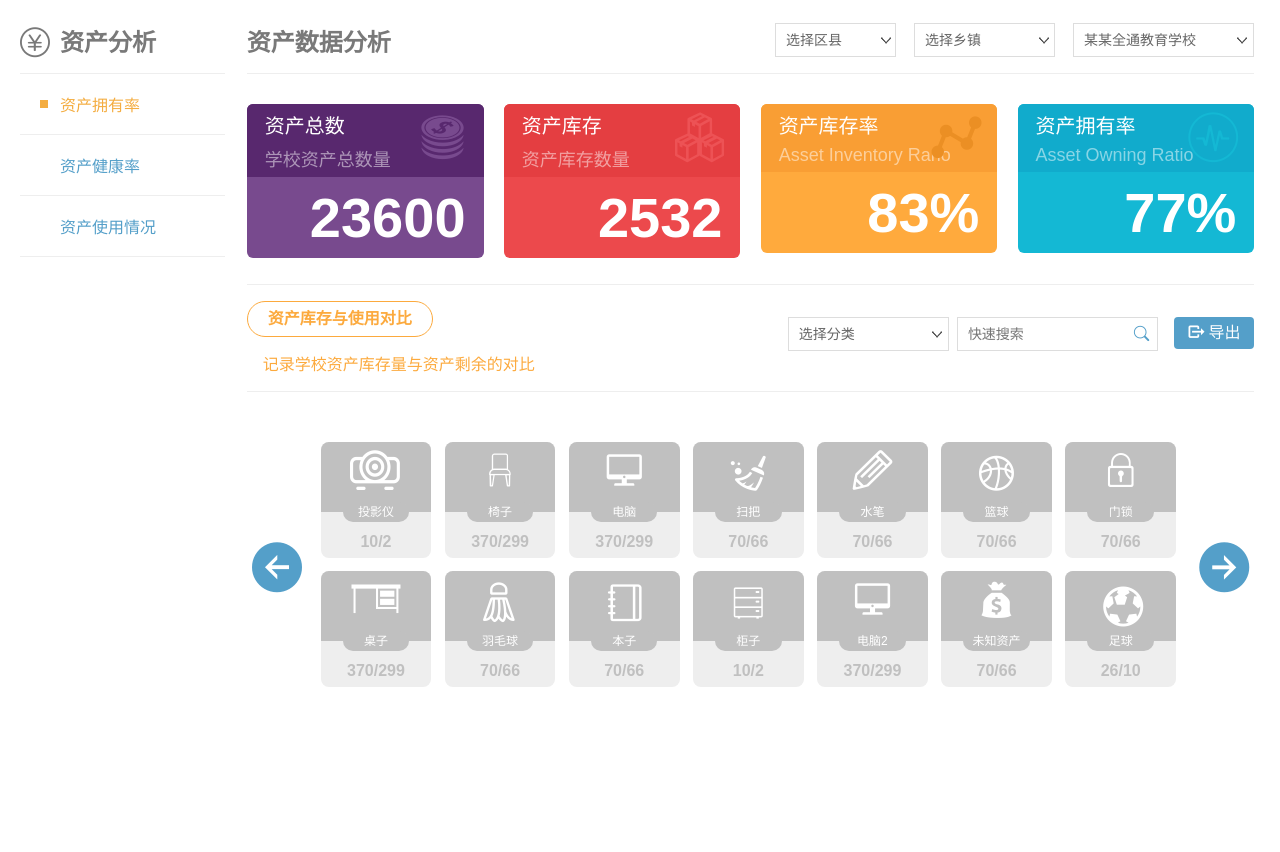
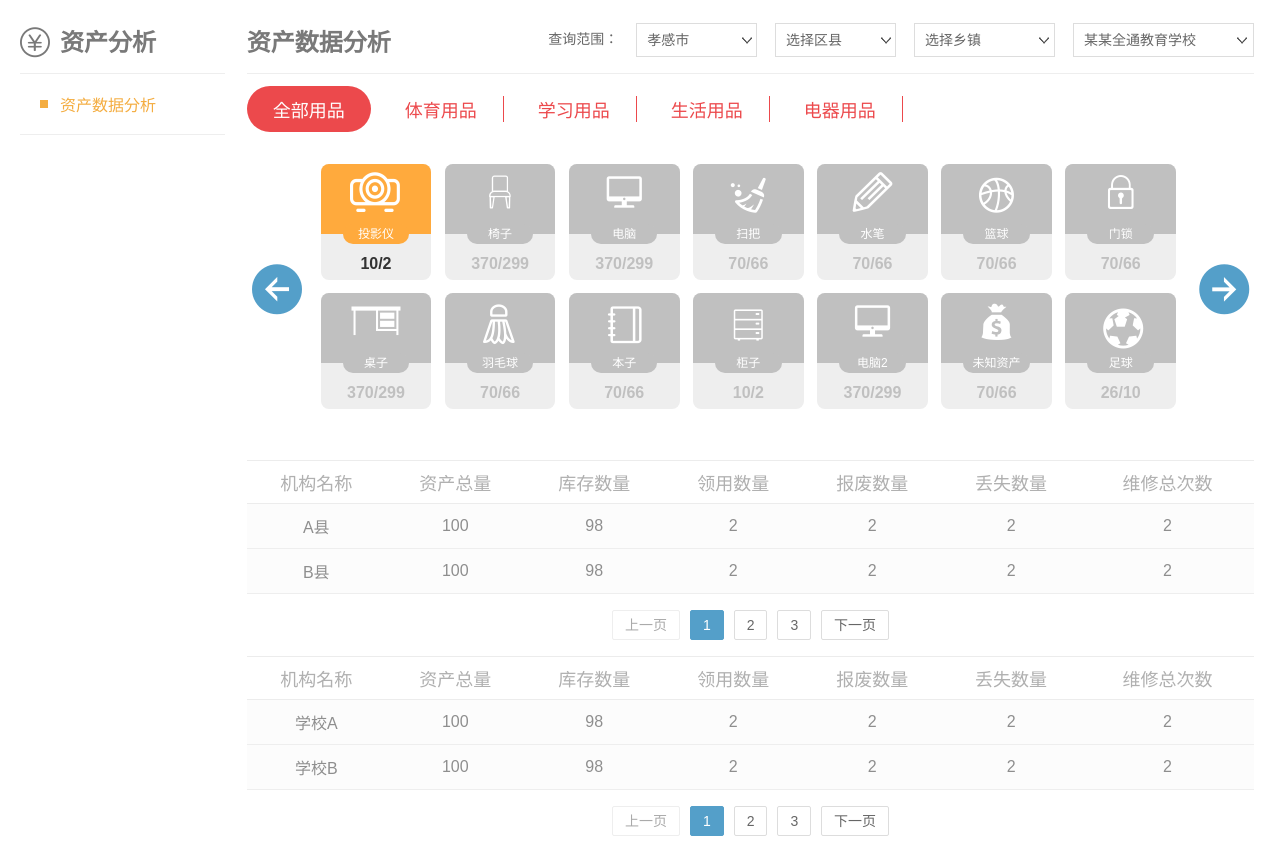
Before and after one commit to zawet/ddtj, a plain HTML site: page zc/index.html in a window 1280 px wide. Shown: the part 103-955 px from the top of the page. Before the commit the page ends 841 px from the top, so only its background shows below. Drawn offline with Linux system fonts and the light colour scheme.

Commit message:
修改了资产数据分析页面，增加了一点样式，修改了数据显示的效果

```diff
--- a/css/dudao.css
+++ b/css/dudao.css
@@ -199,9 +199,9 @@
 .zcli_txt{ font-size:12px; color:#fff; width:60%; margin:-10px auto 0; height:20px; line-height:20px; border-radius:20px; text-align:center; background:#c0c0c0;}
 .zcli_num{ text-align:center; color:#c0c0c0; height:36px; line-height:40px; font-size:16px; font-weight:bold;}
 
-.zcli:hover .zcli_icon{ background:#ffaa3d;}
-.zcli:hover .zcli_txt{ background:#ffaa3d;}
-.zcli:hover .zcli_num{ color:#333333;}
+.zcli:hover .zcli_icon,.zcli.active .zcli_icon{ background:#ffaa3d;}
+.zcli:hover .zcli_txt,.zcli.active .zcli_txt{ background:#ffaa3d;}
+.zcli:hover .zcli_num,.zcli.active .zcli_num{ color:#333333;}
 
 
 .zc_nav{ width:100%; padding:12px 0;}
--- a/zc/index.html
+++ b/zc/index.html
@@ -40,15 +40,14 @@
       <div class="left_box fl wd_16">
       	<div class="lr_tit co_79 fz_24 fz_we"><i class="appicon mr10 fz_30">&#xe601;</i>资产分析</div>
         <ul class="left_meun">
-            <li class=" cur"><a class="clear3" href="index.html"><em></em><span class="fl">资产拥有率</span></a></li>
-            <li class=""><a class="clear3" href="index_jk.html"><em></em><span class="fl">资产健康率</span></a></li>
-            <li class=""><a class="clear3" href="index_sy.html"><em></em><span class="fl">资产使用情况</span></a></li>
+            <li class=" cur"><a class="clear3" href="index.html"><em></em><span class="fl">资产数据分析</span></a></li>
         </ul>
       </div>
 
       <div class="right_box fr wd_82">
           <div class="lr_tit clear3">
           	<span class="fl co_79 fz_24 fz_we">资产数据分析</span>
+
             <div class="qkysel wd_18 mt10 fr ml18">
                 <div class="selshow box_b wd_100 type2  br_ddd">
                     <a class="selectON dian3">某某全通教育学校</a>
@@ -67,7 +66,7 @@
                     </div>
                 </div>
             </div>
-            <div class="qkysel wd_12 mt10 fr">
+            <div class="qkysel wd_12 mt10 fr ml18">
                 <div class="selshow box_b wd_100 type2  br_ddd">
                     <a class="selectON dian3">选择区县</a>
                     <div class="optionbox ba_ff " id="xj">
@@ -76,54 +75,29 @@
                     </div>
                 </div>
             </div>
-          </div>
-          <div class="clear3 stu_numbox br_b br_eee pb26">
-              <div class="stu_numli fl">
-                  <div class="up_tit po_r zc"><label>资产总数</label><span>学校资产总数量</span><i class="appicon po_ab_r fz_50">&#xe611;</i></div>
-                  <div class="down_num t_r"><label id="all_stunum">23600</label></div>
-              </div>
-              <div class="stu_numli fl high ">
-                  <div class="up_tit po_r zc"><label>资产库存</label><span>资产库存数量</span><i class="appicon po_ab_r fz_50">&#xe63b;</i></div>
-                  <div class="down_num t_r"><label id="hi_stunum">2532</label></div>
-              </div>
-              <div class="stu_numli fl middle ">
-                  <div class="up_tit po_r zc"><label>资产库存率</label><span>Asset Inventory Rario</span><i class="appicon po_ab_r fz_50">&#xe636;</i></div>
-                  <div class="down_num t_r"><label id="mi_stunum">83%</label></div>
-              </div>
-              <div class="stu_numli fl primary mr0 ">
-                  <div class="up_tit po_r zc"><label>资产拥有率</label><span>Asset Owning Ratio</span><i class="appicon po_ab_r fz_50">&#xe6df;</i></div>
-                  <div class="down_num t_r"><label id="pr_stunum">77%</label></div>
-              </div>
+            <div class="qkysel wd_12 mt10 fr ml18">
+                <div class="selshow box_b wd_100 type2  br_ddd">
+                    <a class="selectON dian3">孝感市</a>
+                    <div class="optionbox ba_ff " id="xj">
+                        <a class="option trn dian3">孝感市</a>
+                        <a class="option trn dian3">孝感市2</a>
+                    </div>
+                </div>
+            </div>
+            <div class="fr lh32 mt10">查询范围：</div>
           </div>
 
-          <div class="clear3 pt16">
-               <label class="right_tips  co_ye4 brc_ye4 fz_we pa_lr20 fl">资产库存与使用对比</label>
-               <a class="qkybut hbg ba_bl co_ff fz_16 brra_4 fr mt16"><i class="appicon mr4">&#xe609;</i>导出</a>
-               <div class="qkysel fr wd_20 box_b mr16 mt16">
-                    <div class="selshow inp  wd_100 box_b hicon  br_ddd">
-                        <input type="text" placeholder="快速搜索">
-                        <a class="timeicon"><i class="appicon fz_18">&#x343e;</i></a>
-                    </div>
-                </div>
-               <div class="qkysel fr clear3 wd_16 mr8 mt16 zcfl">
-                  <div class="selshow type2 box_b wd_100 br_ddd fl">
-                      <a class="selectON dian3">选择分类</a>
-                      <div class="optionbox ba_ff">
-                      <a class="option trn dian3">选择分类</a>
-                      <a class="option trn dian3">教学用品</a>
-                      </div>
-                  </div>
-              </div>
-            </div>
-            <div class="co_ye4 pl16 fz_16  wd_100 br_b br_eee pb16 box_b">记录学校资产库存量与资产剩余的对比</div>
+          <div class="zc_nav clear3">
+          <a class="cur"><span>全部用品</span></a><a><span>体育用品</span></a><a><span>学习用品</span></a><a><span>生活用品</span></a><a><span>电器用品</span></a>
+          </div>
 
-            <div class="zcbox clear3">
-                <div class="zcbut l fl wd_6"><i class="appicon fz_50">&#xe657;</i></div>
+          <div class="zcbox clear3 mt0">
+              <div class="zcbut l fl wd_6"><i class="appicon fz_50">&#xe657;</i></div>
                 <div class="zcmain fl wd_88">
                     <div class="swiper-container wd_100">
                         <div class="swiper-wrapper">
                         <div class="swiper-slide clear3">
-                            <div class="zcli fl">
+                            <div class="zcli fl active">
                                 <div class="zcli_icon co_ff t_c"><i class="appicon fz_40">&#xe8d1;</i></div>
                                 <div class="zcli_txt">投影仪</div>
                                 <div class="zcli_num">10/2</div>
@@ -230,7 +204,35 @@
                     </div>
                 </div>
                 <div class="zcbut r fl wd_6"><i class="appicon fz_50">&#xe656;</i></div>
-            </div>
+          </div>
+
+
+
+                 <table cellpadding="0" cellspacing="0" border="0" class="qkytable pa_tb16 noline_lr tab_ff">
+                      <tr><th>机构名称</th><th>资产总量</th><th>库存数量</th><th>领用数量</th><th>报废数量</th><th>丢失数量</th><th>维修总次数</th></tr>
+                      <tr><td>A县</td><td>100</td><td>98</td><td>2</td><td>2</td><td>2</td><td>2</td></tr>
+                      <tr><td>B县</td><td>100</td><td>98</td><td>2</td><td>2</td><td>2</td><td>2</td></tr>
+                  </table>
+                  <div class="qkypage page_bl">
+                   <a href="#" class="no">上一页</a>
+                   <a href="#" class="cur">1</a>
+                   <a href="#">2</a>
+                   <a href="#">3</a>
+                   <a href="#">下一页</a>
+                  </div>
+
+                  <table cellpadding="0" cellspacing="0" border="0" class="qkytable pa_tb16 noline_lr tab_ff">
+                      <tr><th>机构名称</th><th>资产总量</th><th>库存数量</th><th>领用数量</th><th>报废数量</th><th>丢失数量</th><th>维修总次数</th></tr>
+                      <tr><td>学校A</td><td>100</td><td>98</td><td>2</td><td>2</td><td>2</td><td>2</td></tr>
+                      <tr><td>学校B</td><td>100</td><td>98</td><td>2</td><td>2</td><td>2</td><td>2</td></tr>
+                  </table>
+                  <div class="qkypage page_bl">
+                   <a href="#" class="no">上一页</a>
+                   <a href="#" class="cur">1</a>
+                   <a href="#">2</a>
+                   <a href="#">3</a>
+                   <a href="#">下一页</a>
+                  </div>
 
 
 
```
Also changed, not shown: js/tb_h5.js (+3 -4 lines), zh/index_ry.html (+1 -2 lines).
